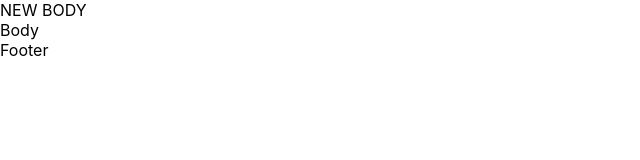
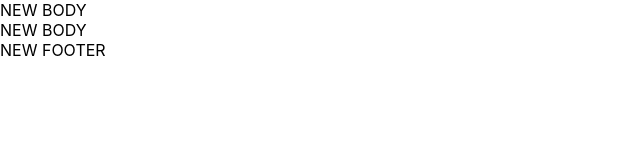
Before and after one commit to LenaRybinskova/microTasks, a React (Create React App) app: page / in a window 1280 px wide. Shown: the top 160 px of the page, without its empty margins (0-640 px from the left). Built offline with nearby package versions, Linux system fonts and the light colour scheme.

Commit message:
add props to Body, Footer

```diff
--- a/src/site/Body.tsx
+++ b/src/site/Body.tsx
@@ -1,7 +1,10 @@
 import React from 'react';
 
-export const Body = () => {
+type BodyType={
+    titleForBody: string
+}
+export const Body = (props: BodyType) => {
     return (
-        <div>Body</div>
+        <div>{props.titleForBody}</div>
     );
 };
--- a/src/site/Footer.tsx
+++ b/src/site/Footer.tsx
@@ -1,9 +1,12 @@
 import React from 'react';
 
-export const Footer = () => {
+type FooterType={
+    titleForFooter: string
+}
+export const Footer = (props: FooterType) => {
     return (
         <div>
-            Footer
+            {props.titleForFooter}
         </div>
     );
 };
```
